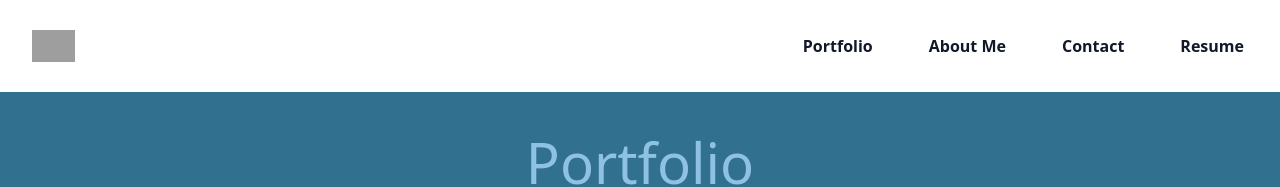
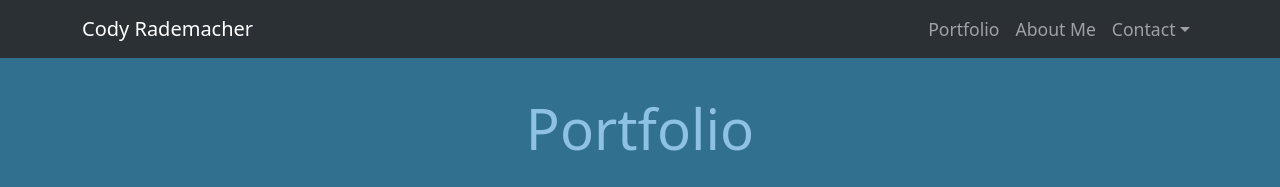
Before and after one commit to cprademacher/my-portfolio, a React (Vite) app: page / in a window 1280 px wide. Shown: the top 187 px of the page. Built offline with nearby package versions, Linux system fonts and the light colour scheme; grey boxes are pictures that could not be loaded.

Commit message:
Added a navbar from bootstrap that I like better

```diff
--- a/package.json
+++ b/package.json
@@ -13,8 +13,9 @@
   "dependencies": {
     "@headlessui/react": "^1.7.18",
     "@heroicons/react": "^2.1.1",
-    "bootstrap": "^5.2.3",
+    "bootstrap": "^5.3.2",
     "react": "^18.2.0",
+    "react-bootstrap": "^2.10.0",
     "react-dom": "^18.2.0",
     "react-router-dom": "^6.10.0",
     "styled-components": "^6.1.8"
--- a/src/App.jsx
+++ b/src/App.jsx
@@ -1,4 +1,4 @@
-import Header2 from "./components/Header2";
+import Header3 from "./components/Header3";
 import Footer from "./components/Footer";
 import { Outlet } from "react-router-dom";
 import "./App.css";
@@ -6,7 +6,7 @@ import "./App.css";
 function App() {
   return (
     <div className="everything">
-      <Header2 />
+      <Header3 />
       <div className="main">
         <Outlet />
       </div>
--- /dev/null
+++ b/src/components/Header3.jsx
@@ -0,0 +1,35 @@
+import Container from "react-bootstrap/Container";
+import Nav from "react-bootstrap/Nav";
+import Navbar from "react-bootstrap/Navbar";
+import NavDropdown from "react-bootstrap/NavDropdown";
+
+function Header3() {
+  return (
+    <Navbar
+      bg="dark"
+      data-bs-theme="dark"
+      collapseOnSelect
+      expand="lg"
+      className="bg-body-tertiary"
+    >
+      <Container>
+        <Navbar.Brand className="font-lg" href="/">
+          Cody Rademacher
+        </Navbar.Brand>
+        <Navbar.Toggle aria-controls="responsive-navbar-nav" />
+        <Navbar.Collapse id="responsive-navbar-nav">
+          <Nav className="ms-auto">
+            <Nav.Link href="/portfolio">Portfolio</Nav.Link>
+            <Nav.Link href="/about-me">About Me</Nav.Link>
+            <NavDropdown title="Contact" id="collapsible-nav-dropdown">
+              <NavDropdown.Item href="/contact">Get In Touch</NavDropdown.Item>
+              <NavDropdown.Item href="/resume">Resume</NavDropdown.Item>
+            </NavDropdown>
+          </Nav>
+        </Navbar.Collapse>
+      </Container>
+    </Navbar>
+  );
+}
+
+export default Header3;
```
Also changed, not shown: 1 other file (tests, documents, lock files or other folders).
